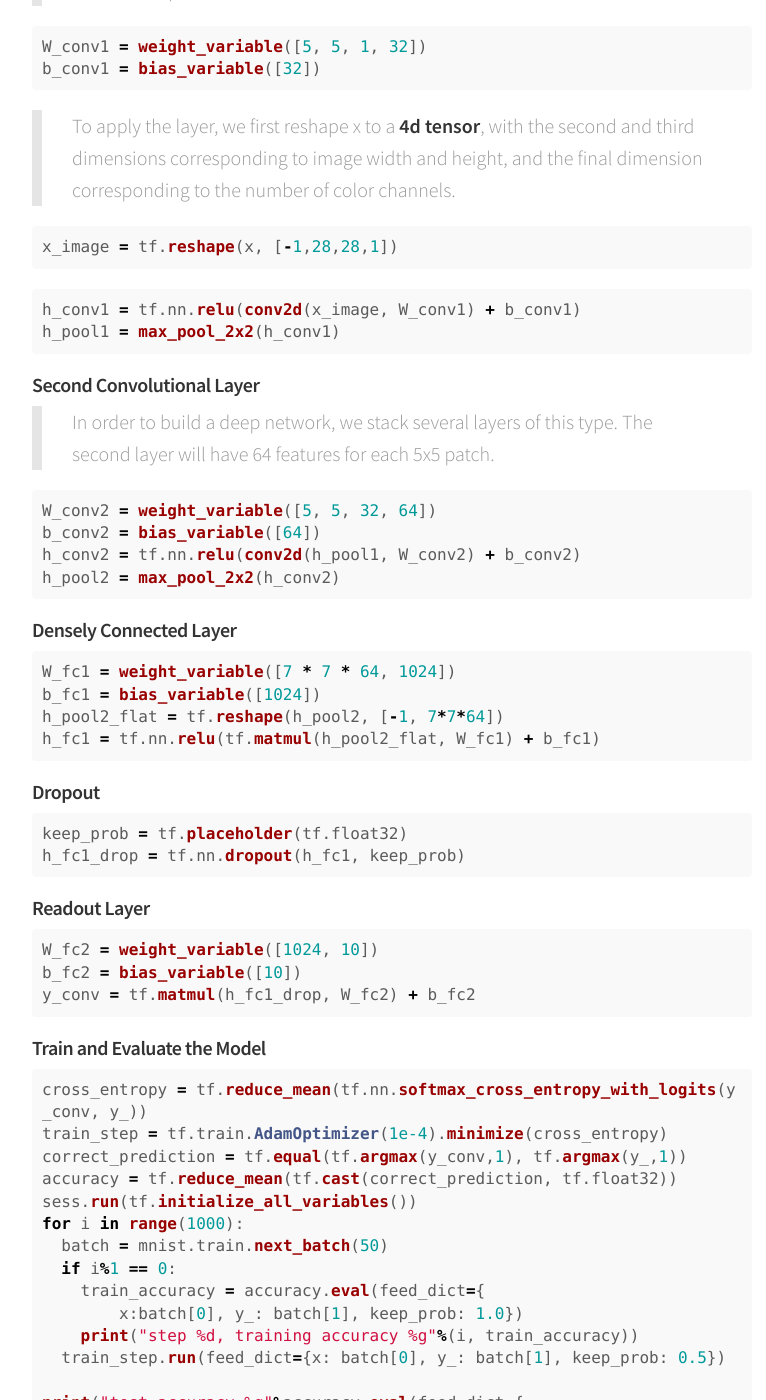
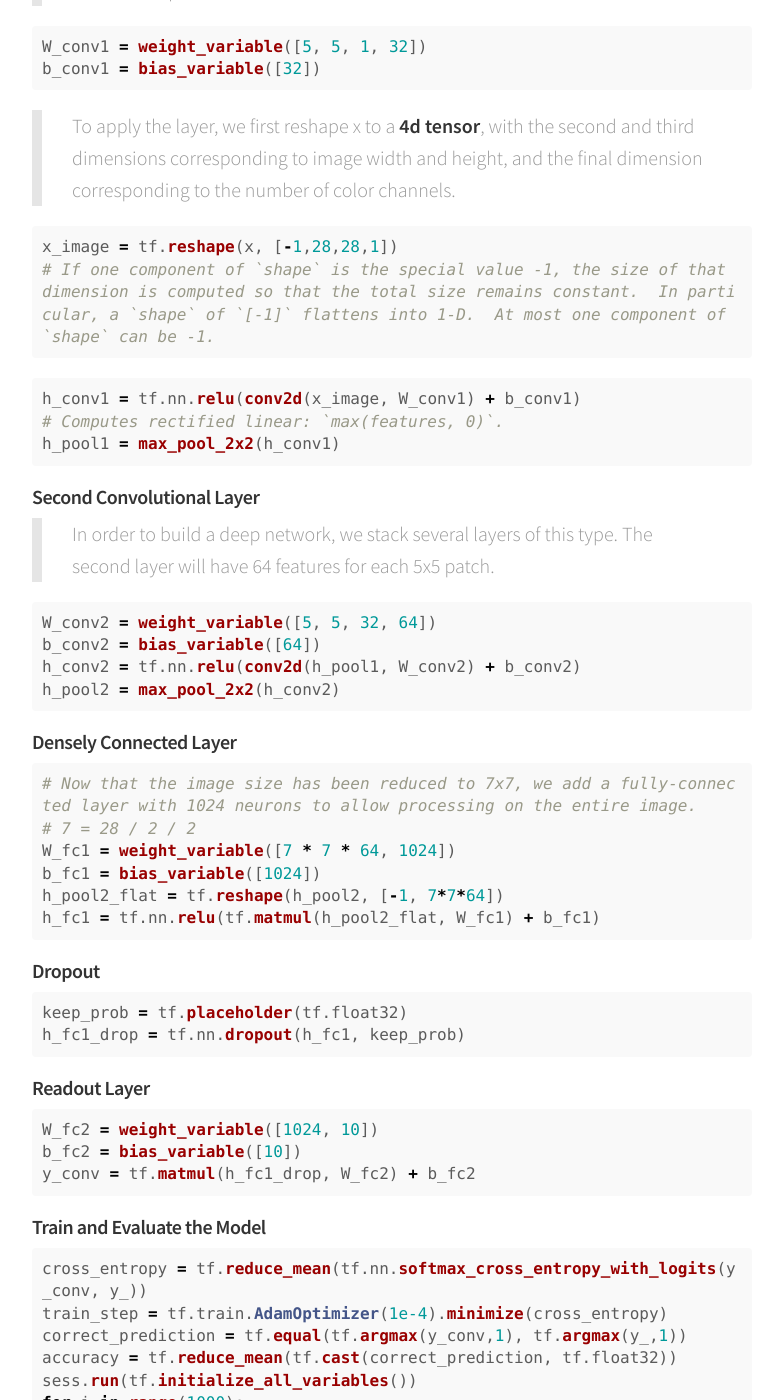
Before and after one commit to wsgan001/blog-1, a Jekyll site: the page built from _posts/2016-11-11-Deep-MNIST-for-Experts.md, in a window 1280 px wide and 1400 px high, scrolled down 2892 px. Shown: the whole window, without its empty margins (248-1014 px from the left). Built offline with Jekyll 4.4.1, drawn with Linux system fonts in a browser that asks for light colours; nearby versions of some CDN libraries; comment, search, counter and statistics services are not loaded.

Commit message:
tensorflow

````diff
--- a/_posts/2016-11-11-Deep-MNIST-for-Experts.md
+++ b/_posts/2016-11-11-Deep-MNIST-for-Experts.md
@@ -93,10 +93,12 @@ b_conv1 = bias_variable([32])
 
 ```python
 x_image = tf.reshape(x, [-1,28,28,1])
+# If one component of `shape` is the special value -1, the size of that dimension is computed so that the total size remains constant.  In particular, a `shape` of `[-1]` flattens into 1-D.  At most one component of `shape` can be -1.
 ```
 
 ```python
 h_conv1 = tf.nn.relu(conv2d(x_image, W_conv1) + b_conv1)
+# Computes rectified linear: `max(features, 0)`.
 h_pool1 = max_pool_2x2(h_conv1)
 ```
 
@@ -114,6 +116,8 @@ h_pool2 = max_pool_2x2(h_conv2)
 ##### Densely Connected Layer
 
 ```python
+# Now that the image size has been reduced to 7x7, we add a fully-connected layer with 1024 neurons to allow processing on the entire image.
+# 7 = 28 / 2 / 2
 W_fc1 = weight_variable([7 * 7 * 64, 1024])
 b_fc1 = bias_variable([1024])
 h_pool2_flat = tf.reshape(h_pool2, [-1, 7*7*64])
````
